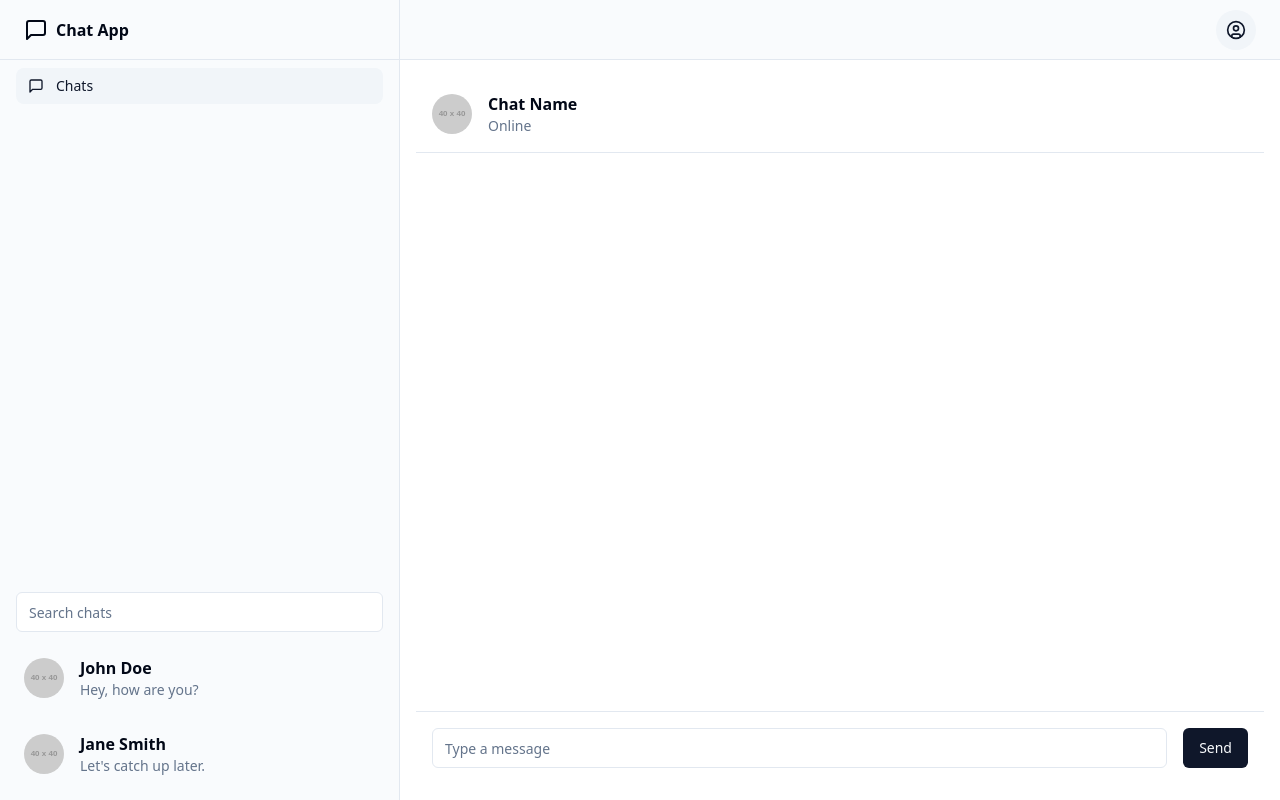
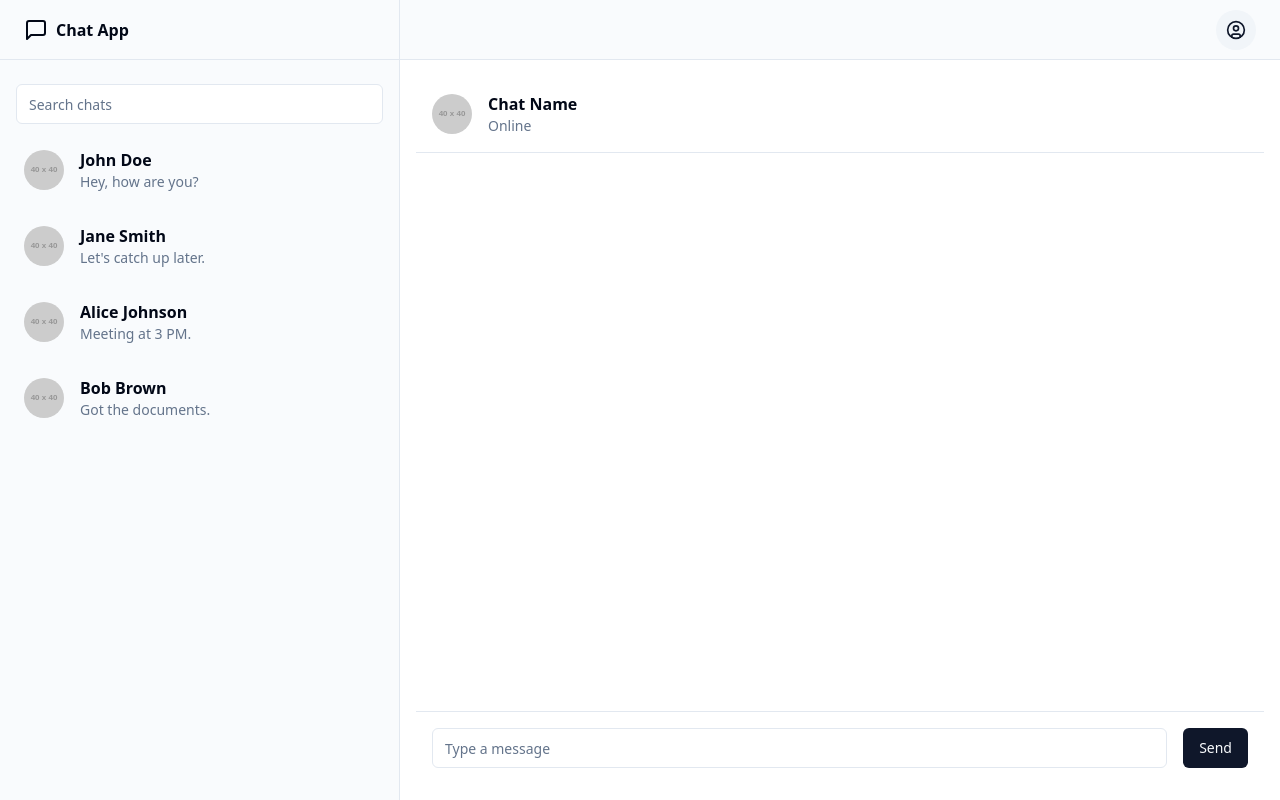
Before and after one commit to GPT-Engineer-App/chat-bridge, a React (Vite) app: page / in a window 1280 px wide. Built offline with nearby package versions, Linux system fonts and the light colour scheme.

Commit message:
Replaced menu items in the sidebar with a list of chat items and maintained the search bar functionality for filtering chats.

```diff
--- a/src/layouts/sidebar.jsx
+++ b/src/layouts/sidebar.jsx
@@ -11,9 +11,9 @@ import { Sheet, SheetContent, SheetTrigger } from "@/components/ui/sheet";
 import { cn } from "@/lib/utils";
 import { CircleUser, Menu, MessageSquare } from "lucide-react";
 import { NavLink, Outlet } from "react-router-dom";
-import { navItems } from "../App";
 import { Input } from "@/components/ui/input";
 import { Avatar, AvatarFallback, AvatarImage } from "@/components/ui/avatar";
+import { useState } from "react";
 
 const Layout = () => {
   return (
@@ -33,7 +33,21 @@ const Layout = () => {
   );
 };
 
-const Sidebar = () => (
+const Sidebar = () => {
+  const [searchTerm, setSearchTerm] = useState("");
+
+  const chatItems = [
+    { name: "John Doe", lastMessage: "Hey, how are you?" },
+    { name: "Jane Smith", lastMessage: "Let's catch up later." },
+    { name: "Alice Johnson", lastMessage: "Meeting at 3 PM." },
+    { name: "Bob Brown", lastMessage: "Got the documents." },
+  ];
+
+  const filteredChatItems = chatItems.filter((chat) =>
+    chat.name.toLowerCase().includes(searchTerm.toLowerCase())
+  );
+
+  return (
     <div className="hidden border-r bg-muted/40 md:block">
       <div className="flex h-full max-h-screen flex-col gap-2">
         <div className="flex h-14 items-center border-b px-4 lg:h-[60px] lg:px-6">
@@ -42,27 +56,23 @@ const Sidebar = () => (
             <span>Chat App</span>
           </NavLink>
         </div>
-      <div className="flex-1">
-        <nav className="grid items-start px-2 text-sm font-medium lg:px-4 gap-2">
-          {navItems.map((item) => (
-            <SidebarNavLink key={item.to} to={item.to}>
-              {item.icon}
-              {item.title}
-            </SidebarNavLink>
+        <div className="flex-1 p-4">
+          <Input
+            placeholder="Search chats"
+            className="mb-4"
+            value={searchTerm}
+            onChange={(e) => setSearchTerm(e.target.value)}
+          />
+          <div className="space-y-4">
+            {filteredChatItems.map((chat, index) => (
+              <ChatItem key={index} name={chat.name} lastMessage={chat.lastMessage} />
             ))}
-        </nav>
-      </div>
-      <div className="p-4">
-        <Input placeholder="Search chats" className="mb-4" />
-        <div className="space-y-4">
-          {/* Example chat items */}
-          <ChatItem name="John Doe" lastMessage="Hey, how are you?" />
-          <ChatItem name="Jane Smith" lastMessage="Let's catch up later." />
           </div>
         </div>
       </div>
     </div>
   );
+};
 
 const MobileSidebar = () => (
   <Sheet>
@@ -81,12 +91,6 @@ const MobileSidebar = () => (
           <MessageSquare className="h-6 w-6" />
           <span className="sr-only">Chat App</span>
         </NavLink>
-        {navItems.map((item) => (
-          <SidebarNavLink key={item.to} to={item.to}>
-            {item.title}
-          </SidebarNavLink>
-        ))}
-      </nav>
         <div className="p-4">
           <Input placeholder="Search chats" className="mb-4" />
           <div className="space-y-4">
@@ -95,6 +99,7 @@ const MobileSidebar = () => (
             <ChatItem name="Jane Smith" lastMessage="Let's catch up later." />
           </div>
         </div>
+      </nav>
     </SheetContent>
   </Sheet>
 );
@@ -118,20 +123,6 @@ const UserDropdown = () => (
   </DropdownMenu>
 );
 
-const SidebarNavLink = ({ to, children }) => (
-  <NavLink
-    to={to}
-    className={({ isActive }) =>
-      cn(
-        "flex items-center gap-3 rounded-lg px-3 py-2 transition-all hover:text-primary text-muted-foreground",
-        isActive && "text-primary bg-muted",
-      )
-    }
-  >
-    {children}
-  </NavLink>
-);
-
 const ChatItem = ({ name, lastMessage }) => (
   <div className="flex items-center space-x-4 p-2 hover:bg-muted cursor-pointer rounded-lg">
     <Avatar>
```
Lines whose indentation alone changed are shown as unchanged.
